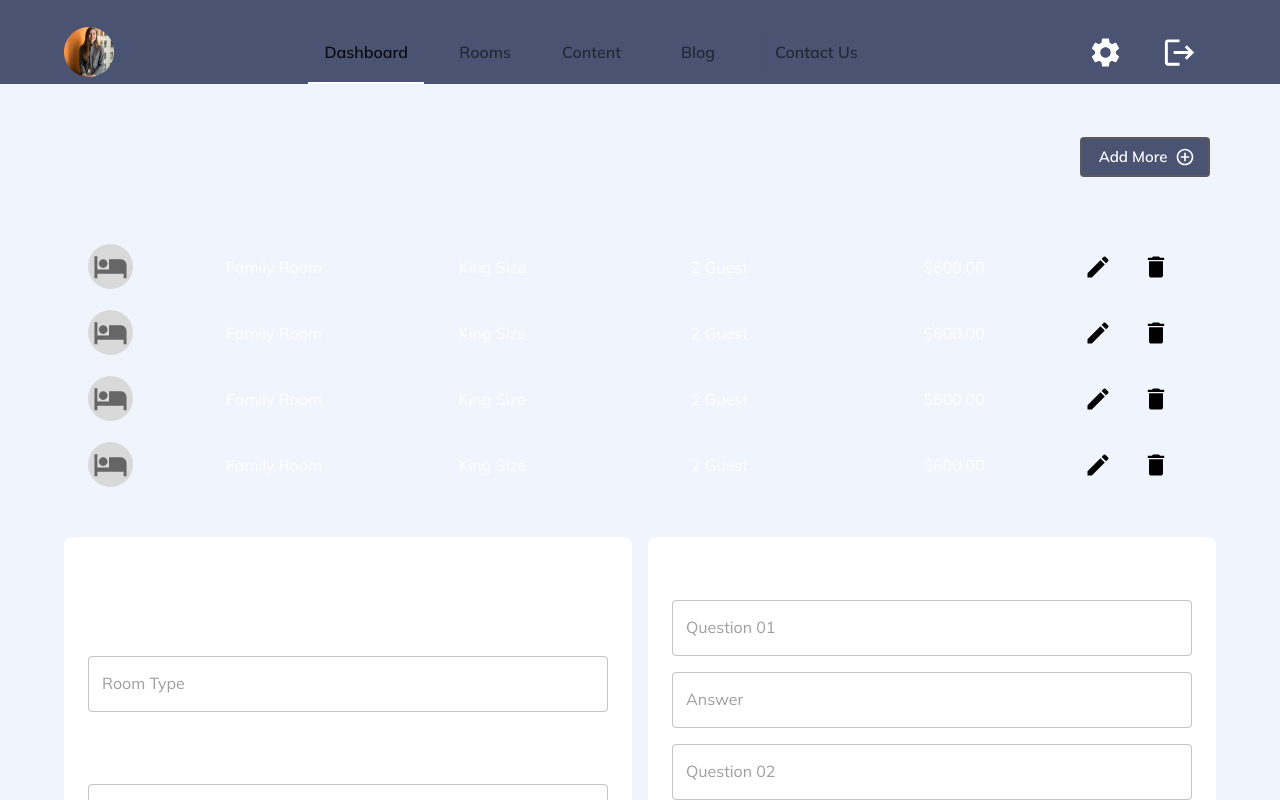
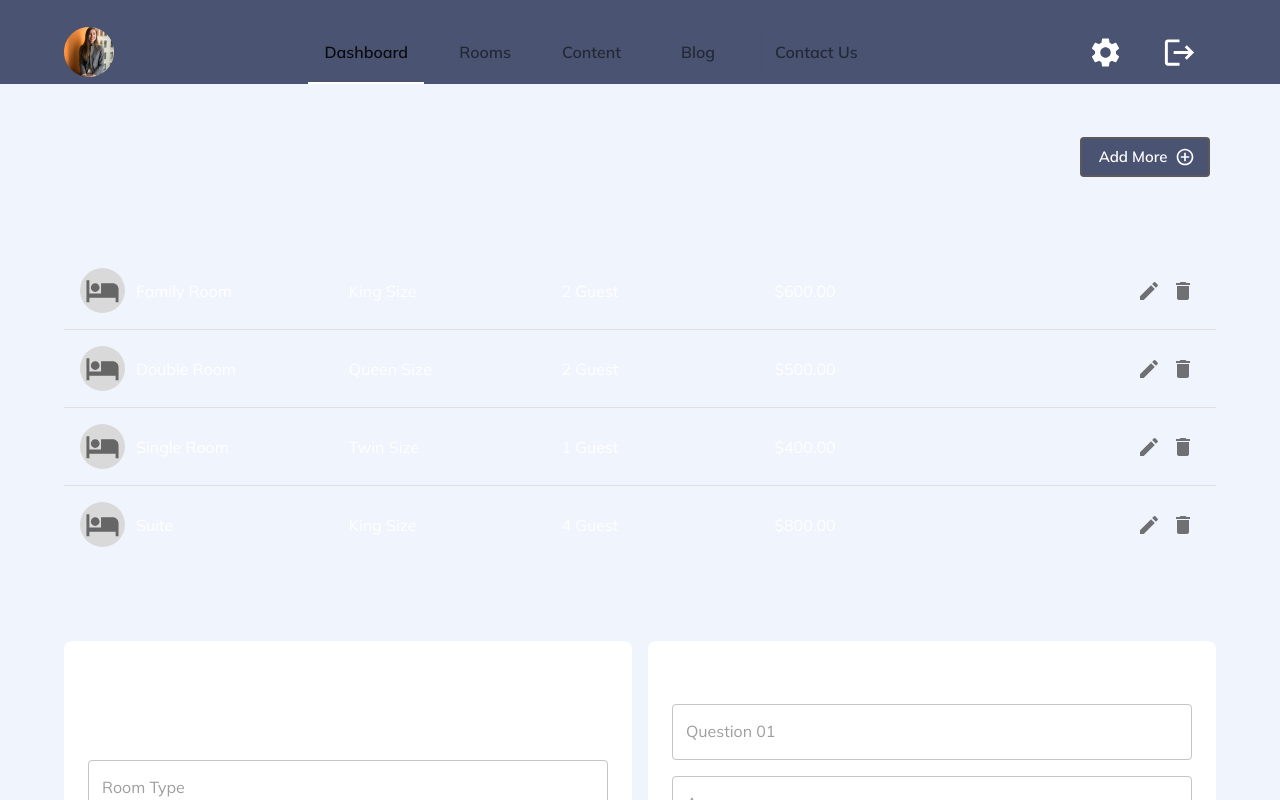
Before and after one commit to Software-Lifecycle-Consultants/slc-open-hms, a Next.js app: page /admin/rooms in a window 1280 px wide. Shown: the top 800 px of the page. Built offline with nearby package versions, Linux system fonts and the light colour scheme.

Commit message:
Replaced the Grid items with List componets for Room List

```diff
--- a/app/admin/rooms/page.tsx
+++ b/app/admin/rooms/page.tsx
@@ -1,12 +1,23 @@
 "use client";
-import React from "react";
-import {useState} from "react";
-import { Box, Container, Grid, Typography, Button, IconButton,TextField,Stack,Chip} from "@mui/material";
+import React, { useState } from "react";
+import {
+  Box, Container, Grid, Typography, Button, IconButton, TextField, Stack, Chip,
+  List, ListItem, ListItemIcon, ListItemText
+} from "@mui/material";
 import AddCircleOutlineIcon from "@mui/icons-material/AddCircleOutline";
 import HotelIcon from "@mui/icons-material/Hotel";
 import EditIcon from "@mui/icons-material/Edit";
 import DeleteIcon from "@mui/icons-material/Delete";
 import Link from "next/link";
+
+interface RoomData {
+  id: string;
+  roomType: string;
+  bedType: string;
+  guestCapacity: string;
+  price: string;
+}
+
 const roomlistData = {
   roomlistAddMoreButton: "Add More",
   roomlistText: "Family Room",
@@ -14,11 +25,12 @@ const roomlistData = {
   guesttext: "2 Guest",
   pricetext: "$600.00",
 };
-  const rooms = [
-    { name: "Room Name 1" },
-    { name: "Room Name 2" },
-    { name: "Room Name 3" },
-    { name: "Room Name 4" },
+
+const rooms: RoomData[] = [
+  { id: "1", roomType: "Family Room", bedType: "King Size", guestCapacity: "2 Guest", price: "$600.00" },
+  { id: "2", roomType: "Double Room", bedType: "Queen Size", guestCapacity: "2 Guest", price: "$500.00" },
+  { id: "3", roomType: "Single Room", bedType: "Twin Size", guestCapacity: "1 Guest", price: "$400.00" },
+  { id: "4", roomType: "Suite", bedType: "King Size", guestCapacity: "4 Guest", price: "$800.00" },
 ];
 
 const Rooms = () => {
@@ -50,6 +62,7 @@ const Rooms = () => {
     () => {
       setChips((chips) => chips.filter((chip) => chip !== chipToDelete));
     };
+
   return (
     <Box
       padding={{ xs: "15px", md: "30px" }}
@@ -60,11 +73,11 @@ const Rooms = () => {
       alignItems="center"
     >
       {/* Large Container for Add More Button */}
-      <Container maxWidth="lg" sx={{ position: 'relative', }}>
+      <Container maxWidth="lg" sx={{ position: 'relative', marginBottom:"20px" }}>
         <Link href="/admin/room-details" style={{ position: 'absolute', top: '15px', right: '22px' }}>
           <Button
             variant="outlined"
-            endIcon={<AddCircleOutlineIcon/>}
+            endIcon={<AddCircleOutlineIcon />}
             sx={{
               fontFamily: "Mulish",
               backgroundColor: "#4A5472",
@@ -79,32 +92,24 @@ const Rooms = () => {
             {roomlistData.roomlistAddMoreButton}
           </Button>
         </Link>
-        {/* Small Container for Room List */}
-        <Container maxWidth="lg" sx={{  marginTop:{xs: "80px", md: "130px" }}}>
-          <Box>
-            <Grid container spacing={2} justifyContent="center" alignItems="center">
-              {rooms.map((room, index) => (
-                <Grid item xs={12} key={index}
+
+        {/* Updated Room List using List component */}
+        <Grid maxWidth="lg" sx={{
+          marginTop: { xs: "80px", md: "130px" },
+          padding: { xs: "0 15px", sm: "0" } // Add some padding on mobile
+        }}>
+          <List>
+            {rooms.map((room) => (
+              <ListItem
+                key={room.id}
+                alignItems="center"
                 sx={{
-                    display: "flex",
-                    alignItems: "center",
-                    justifyContent: "center",
-                    marginTop: index === 0 ? "0px" : "5px",
+                  borderBottom: '1px solid #e0e0e0',
+                  '&:last-child': { borderBottom: 'none' },
+                  py: 2,
                 }}
               >
-                    <Box
-                    sx={{
-                      display: "flex",
-                      flexDirection: { xs: "column", sm: "row" },
-                      alignItems: "center",
-                      textAlign: { xs: "center", sm: "left" },
-                      fontFamily: "Mulish",
-                      fontWeight: 550,
-                      fontSize: { xs: "18px", sm: "24px" },
-                      width: "100%",
-                    }}
-                  >
-                    <Grid item xs={12} md={1} style={{ display: 'flex', flexDirection: 'column', alignItems: 'left ' }}>
+                <ListItemIcon>
                   <Box
                     sx={{
                       backgroundColor: "#D9D9D9",
@@ -114,62 +119,58 @@ const Rooms = () => {
                       justifyContent: "center",
                       width: 45,
                       height: 45,
-                        marginBottom: { xs: "10px", sm: "0" },
                     }}
                   >
-
-                      <HotelIcon
+                    <HotelIcon sx={{ color: '#666666', width: 35, height: 35 }} />
+                  </Box>
+                </ListItemIcon>
+                <ListItemText
+                  disableTypography
+                  primary={
+                    <Box
                       sx={{
-                        color: "#666666",
-                        width: 35,
-                        height: 35,
-                      }}/>
-
+                        display: 'flex',
+                        justifyContent: 'space-between',
+                        alignItems: 'center',
+                        width: '100%',
+                        fontFamily: "Mulish",
+                        fontWeight: 550,
+                        fontSize: { xs: "16px", sm: "18px" },
+                      }}
+                    >
+                      <Typography component="span" sx={{ flexBasis: { xs: '70%', sm: '20%' } }}>
+                        {room.roomType}
+                      </Typography>
+                      <Box sx={{ display: { xs: 'none', sm: 'block' }, flexBasis: '20%' }}>
+                        <Typography component="span">
+                          {room.bedType}
+                        </Typography>
                       </Box>
+                      <Box sx={{ display: { xs: 'none', sm: 'block' }, flexBasis: '20%' }}>
+                        <Typography component="span">
+                          {room.guestCapacity}
+                        </Typography>
+                      </Box>
+                      <Box sx={{ display: { xs: 'none', sm: 'block' }, flexBasis: '20%' }}>
+                        <Typography component="span">
+                          {room.price}
+                        </Typography>
+                      </Box>
+                      <Box sx={{ display: 'flex', justifyContent: 'flex-end', flexBasis: { xs: '30%', sm: '20%' } }}>
+                        <IconButton size="small">
+                          <EditIcon />
+                        </IconButton>
+                        <IconButton size="small">
+                          <DeleteIcon />
+                        </IconButton>
+                      </Box>
+                    </Box>
+                  }
+                />
+              </ListItem>
+            ))}
+          </List>
         </Grid>
-                    <Grid item xs={15} md={4} style={{ display: 'flex', flexDirection: 'column', alignItems: 'flex-start' }}>
-                    <Typography ml={10}>{roomlistData.roomlistText}</Typography>
-                    </Grid>
-                    <Grid item xs={15} md={4} style={{ display: 'flex', flexDirection: 'column', alignItems: 'flex-start' }}>
-                    <Typography ml={10}>{roomlistData.bedText}</Typography>
-                    </Grid>
-                    <Grid item xs={15} md={4} style={{ display: 'flex', flexDirection: 'column', alignItems: 'flex-start' }}>
-                    <Typography ml={10}>{roomlistData.guesttext}</Typography>
-                    </Grid>
-                    <Grid item xs={15} md={4} style={{ display: 'flex', flexDirection: 'column', alignItems: 'flex-start' }}>
-                    <Typography ml={10}>{roomlistData.pricetext}</Typography>
-                    </Grid>
-                    <Grid item xs={15} md={1} style={{ display: 'flex', flexDirection: 'column', alignItems: 'flex-start' }}>
-                    <IconButton
-                    sx={{
-                      color: "#000000",
-                    }}>
-                      <EditIcon
-                      sx={{
-                        width: 28,
-                        height: 28,
-                      }} />
-                      </IconButton>
-                      </Grid>
-                      <Grid item xs={12} md={1} style={{ display: 'flex', flexDirection: 'column', alignItems: 'flex-start' }}>
-                      <IconButton
-                    sx={{
-                      color: "#000000",
-                    }}>
-                      <DeleteIcon
-                      sx={{
-                        width: 28,
-                        height: 28,
-                      }} />
-                  </IconButton>
-                  </Grid>
-                  </Box>
-
-                </Grid>
-              ))}
-            </Grid>
-          </Box>
-        </Container>
       </Container>
       <Container maxWidth="lg" sx={{ marginTop: "50px" }}>
         <Grid container spacing={2}>
```
Lines whose indentation alone changed are shown as unchanged.
